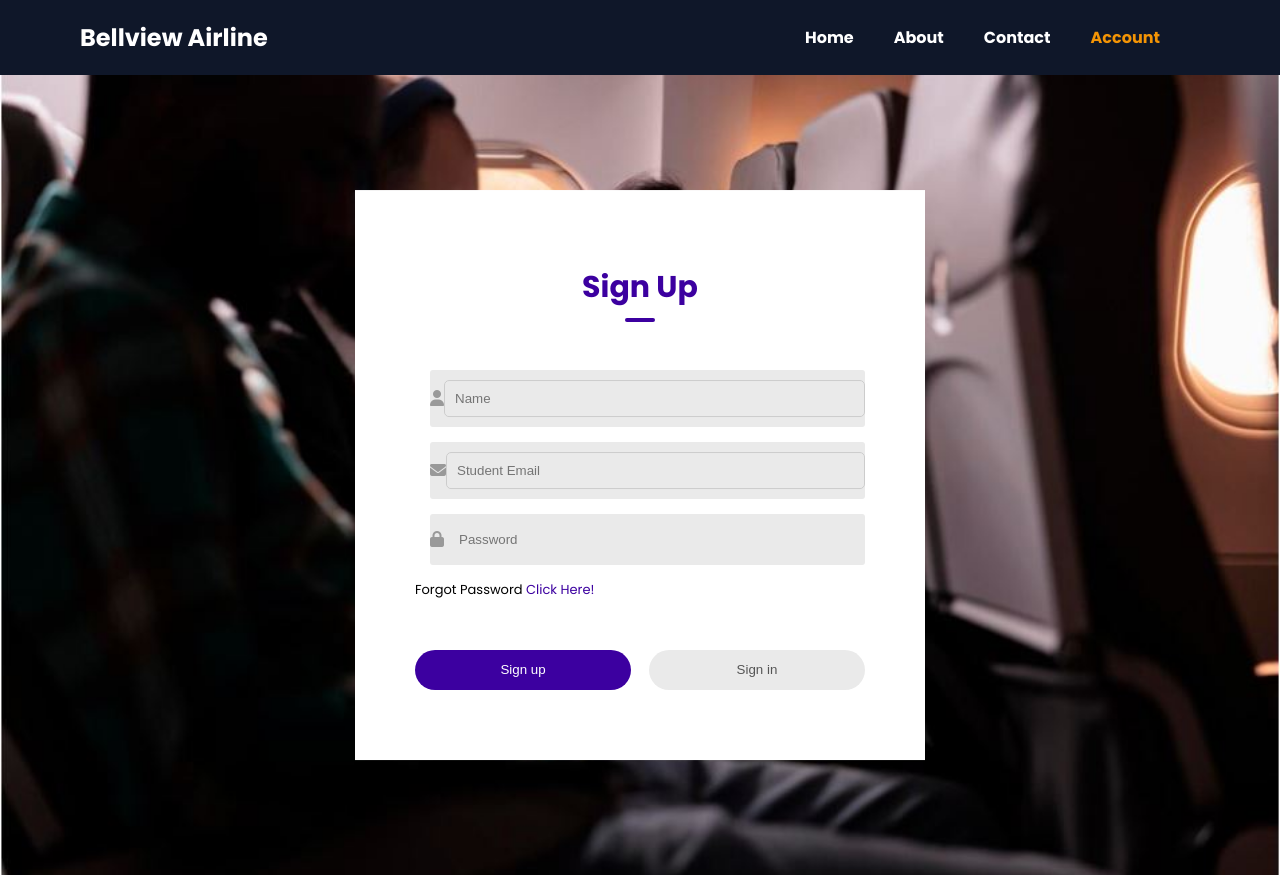
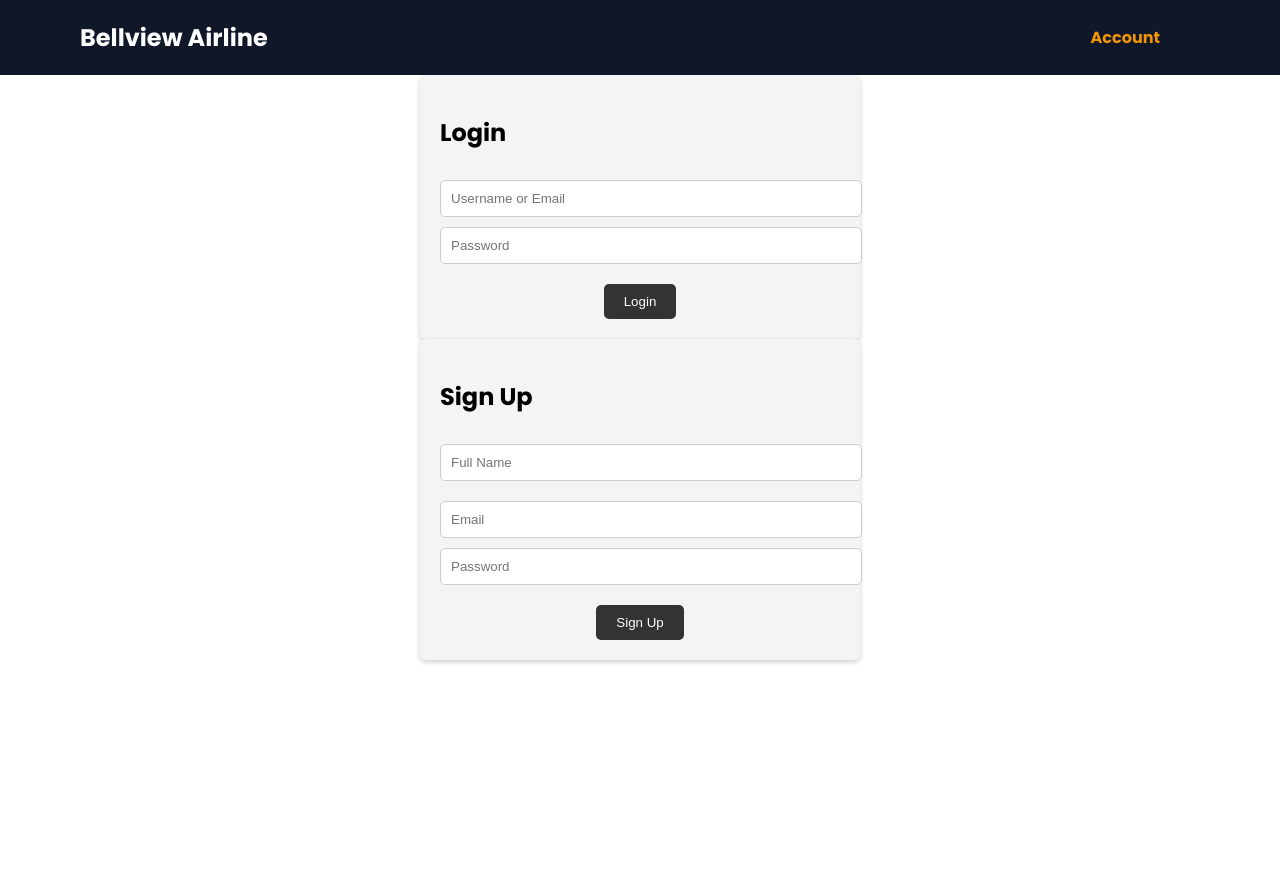
Before and after one commit to MikeTejas7/Bellview_Airlines, a plain HTML site: page ticket.html in a window 1280 px wide. After the commit the page ends 800 px from the top, so only its background shows below. Drawn offline with Linux system fonts and the light colour scheme.

Commit message:
Bellview

```diff
--- a/script.js
+++ b/script.js
@@ -19,3 +19,23 @@ function showSlides() {
   dots[slideIndex-1].className += " active";
   setTimeout(showSlides, 4000); // Change image every 2 seconds
 }
+
+// JavaScript code to handle form submission and authentication
+
+const loginForm = document.getElementById("login-form");
+loginForm.addEventListener("submit", function (event) {
+    event.preventDefault(); // Prevent the default form submission
+
+    // Get the entered username and password
+    const usernameInput = document.getElementById("login-username").value;
+    const passwordInput = document.getElementById("login-password").value;
+
+    // Perform authentication (for demonstration purposes, use hardcoded credentials)
+    if (usernameInput === "user" && passwordInput === "password") {
+        // Authentication successful, redirect to "contact.html"
+        window.location.href = "contact.html";
+    } else {
+        // Authentication failed, display an error message
+        alert("Invalid username or password. Please try again.");
+    }
+});
--- a/style.css
+++ b/style.css
@@ -717,104 +717,60 @@ form button.normal {
 
 
 /*SIGN UP*/
-.container {
-    width: 100%;
-    height: 100vh;
-    background-image: url(Image/Half4.JPG);
-    background-size: cover;
-    background-position: center;
-    position: relative;
+
+/* Style the account forms */
+.account-form {
+    max-width: 400px;
+    margin: 0 auto;
+    padding: 20px;
+    background-color: #f4f4f4;
+    border-radius: 5px;
+    box-shadow: 0 2px 5px rgba(0, 0, 0, 0.2);
 }
 
-  .form-box {
-    width: 90%;
-    max-width: 450px;
-    position: absolute;
-    top: 50%;
-    left: 50%;
-    transform: translate(-50%,-50%);
-    background: #fff;
-    padding: 50px 60px 70px;
-    text-align: center;
-  }
-  .form-box h1{
-    font-size: 30px;
-    margin-bottom: 60px;
-    color: #3c00a0;
-    position: relative;
-  }
-  .form-box h1::after {
-    content: '';
-    width: 30px;
-    height: 4px;
-    border-radius: 3px;
-    background: #3c00a0;
-    bottom: -12px;
-    position: absolute;
-    left: 50%;
-    transform: translateX(-50%);
+h2 {
+    font-size: 24px;
+    margin-bottom: 20px;
 }
 
-  .input-field {
-    background: #eaeaea;
-    margin: 15px 0;
-    border-radius: 3px;
-    display: flex;
-    align-items: center;
-    max-height: 65px;
-    transition: max-height 0.5s;
-    overflow: hidden;
+input[type="text"],
+input[type="email"],
+input[type="password"] {
+    width: 100%;
+    padding: 10px;
+    margin-bottom: 20px;
+    border: 1px solid #ccc;
+    border-radius: 5px;
 }
 
-  input {
-    width: 100%;
-    background: transparent;
-    border: 0;
-    outline: 0;
-    padding: 18px 15px;
-  }
-  .input-field {
-    margin-left: 15px;
-    color: #999;
+button[type="submit"] {
+    background-color: #333;
+    color: white;
+    padding: 10px 20px;
+    border: none;
+    border-radius: 5px;
+    cursor: pointer;
 }
 
-  form p {
-    text-align: left;
-    font-size: 13px;
+button[type="submit"]:hover {
+    background-color: #555;
 }
 
-  form p a {
-    text-decoration: none;
-    color: #3c00a0;
-  }
-
-  .btn-field {
-    width: 100%;
-    display: flex;
-    justify-content: space-between;
-  }
-  .btn-field button {
-    flex-basis: 48%;
-    background: #3c00a0;
-    color: #fff;
-    height: 40px;
-    border-radius: 20px;
-    border: 0;
-    outline: 0;
-    cursor: pointer;
-    transition: background 1s;
-  }
-
-  .input-group {
-    height: 280px;
-  }
-
-  .btn-field button.disable {
-    background: #eaeaea;
-    color: #555;
-  }
 
   /* On smaller screens, decrease text size */
   @media only screen and (max-width: 300px) {
     .prev, .next,.text {font-size: 11px}
   }
+
+
+
+
+
+
+
+
+
+  /* On smaller screens, decrease text size */
+  @media only screen and (max-width: 300px) {
+    .prev, .next,.text {font-size: 11px}
+  }
--- a/ticket.html
+++ b/ticket.html
@@ -13,45 +13,29 @@
         <nav>
             <div class="nav__logo">Bellview Airline</div>
             <ul class="nav__links">
-                <li class="link"><a href="index.html">Home</a></li>
-                <li class="link"><a href="about.html">About</a></li>
-                <li class="link"><a href="contact.html">Contact</a></li>
                 <li class="link"><a class="active" href="ticket.html">Account</a></li>
             </ul>
         </nav>
-        <section>
-          <div class="container">
-            <div class="form-box">
-              <h1 id="title">Sign Up</h1>
-              <form>
-                <div class="input-group">
-                  <div class="input-field" id="nameField">
-                    <i class="fa-solid fa-user"></i>
-                    <input type="text" placeholder="Name">
+        <!-- Login Form -->
+    <section id="login-form" class="account-form">
+      <h2>Login</h2>
+      <form id="login-form">
+          <input type="text" placeholder="Username or Email" id="login-username">
+          <input type="password" placeholder="Password" id="login-password">
+          <button type="submit">Login</button>
+      </form>
+  </section>
 
-                  </div>
-
-                  <div class="input-field">
-                    <i class="fa-solid fa-envelope"></i>
-                    <input type="email" placeholder="Student Email">
-
-                  </div>
-
-                  <div class="input-field">
-                    <i class="fa-solid fa-lock"></i>
-                    <input type="password" placeholder="Password">
-                  </div>
-                  <p>Forgot Password <a href="#">Click Here!</a></p>
-                </div>
-
-                <div class="btn-field">
-                  <button type="button" id="signupBtn">Sign up</button>
-                  <button type="button" class="disable" id="signinBtn" href="portal.html">Sign in</button>
-                </div>
-              </form>
-            </div>
-          </div>
-        </section>
+  <!-- Signup Form -->
+  <section id="signup-form" class="account-form">
+      <h2>Sign Up</h2>
+      <form id="signup-form">
+          <input type="text" placeholder="Full Name" id="signup-fullname">
+          <input type="email" placeholder="Email" id="signup-email">
+          <input type="password" placeholder="Password" id="signup-password">
+          <button type="submit">Sign Up</button>
+      </form>
+  </section>
 
 
     <script src="script.js"></script>
```
Also changed, not shown: index.html (+1 -1 lines). Lines whose indentation alone changed are shown as unchanged.
